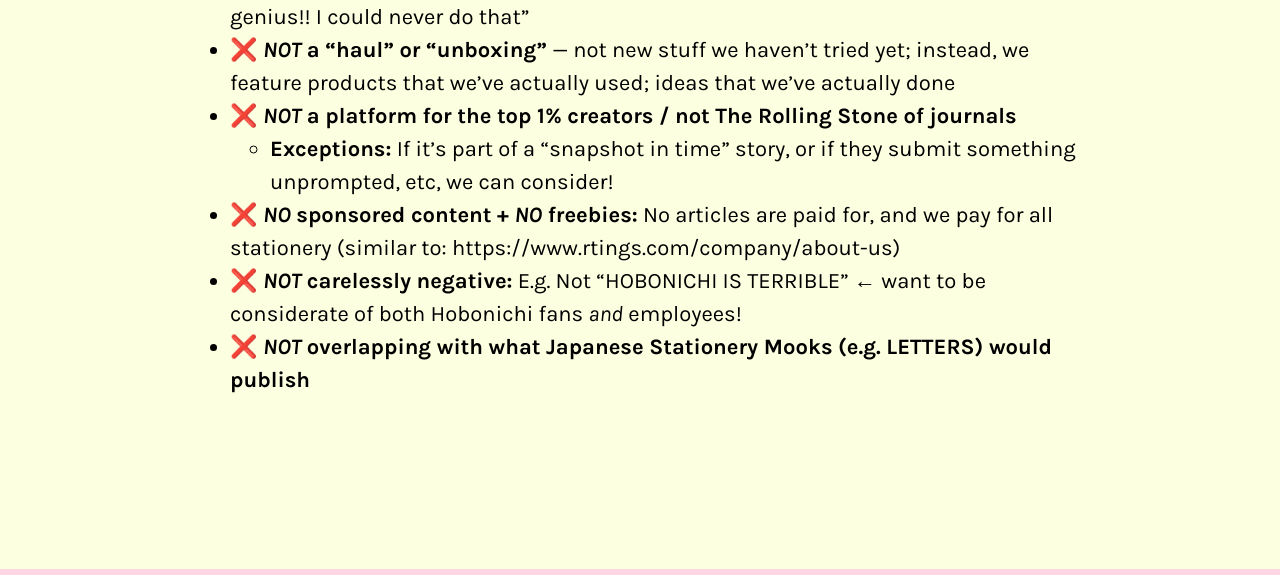
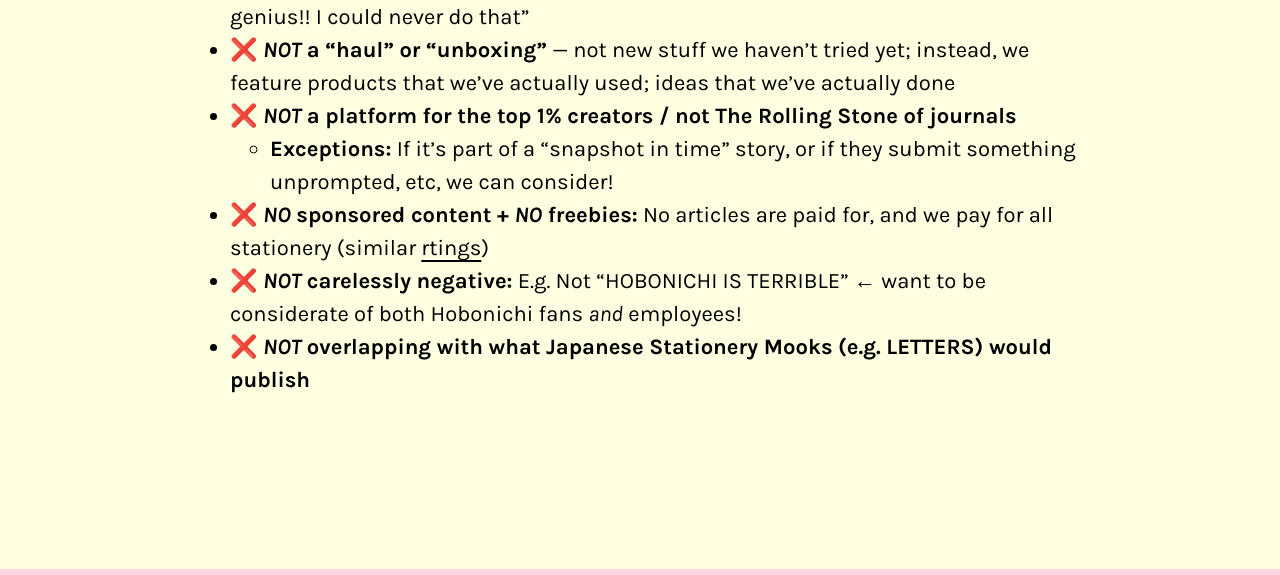
Before and after one commit to vrk/pouchmagazine.com, an Eleventy site: page principles.md in a window 1280 px wide. Shown: the part 1568-2143 px from the top of the page. Built offline with nearby package versions, Linux system fonts and the light colour scheme; Eleventy itself is replaced by a stand-in of ours; files that its build step writes are made by us from their sources; a web font is replaced by a local one.

Commit message:
fix link

```diff
--- a/principles.md
+++ b/principles.md
@@ -27,6 +27,6 @@ What Pouch IS NOT:
 - **❌ *NOT* a “haul” or “unboxing”** — not new stuff we haven’t tried yet; instead, we feature products that we’ve actually used; ideas that we’ve actually done
 - **❌ *NOT* a platform for the top 1% creators / not The Rolling Stone of journals**
     - **Exceptions:** If it’s part of a “snapshot in time” story, or if they submit something unprompted, etc, we can consider!
-- **❌ *NO* sponsored content + *NO* freebies:** No articles are paid for, and we pay for all stationery (similar to: https://www.rtings.com/company/about-us)
+- **❌ *NO* sponsored content + *NO* freebies:** No articles are paid for, and we pay for all stationery (similar [rtings](https://www.rtings.com/company/about-us))
 - **❌ *NOT* carelessly negative:** E.g. Not “HOBONICHI IS TERRIBLE” ← want to be considerate of both Hobonichi fans *and* employees!
 - **❌ *NOT* overlapping with what Japanese Stationery Mooks (e.g. LETTERS) would publish**
```
